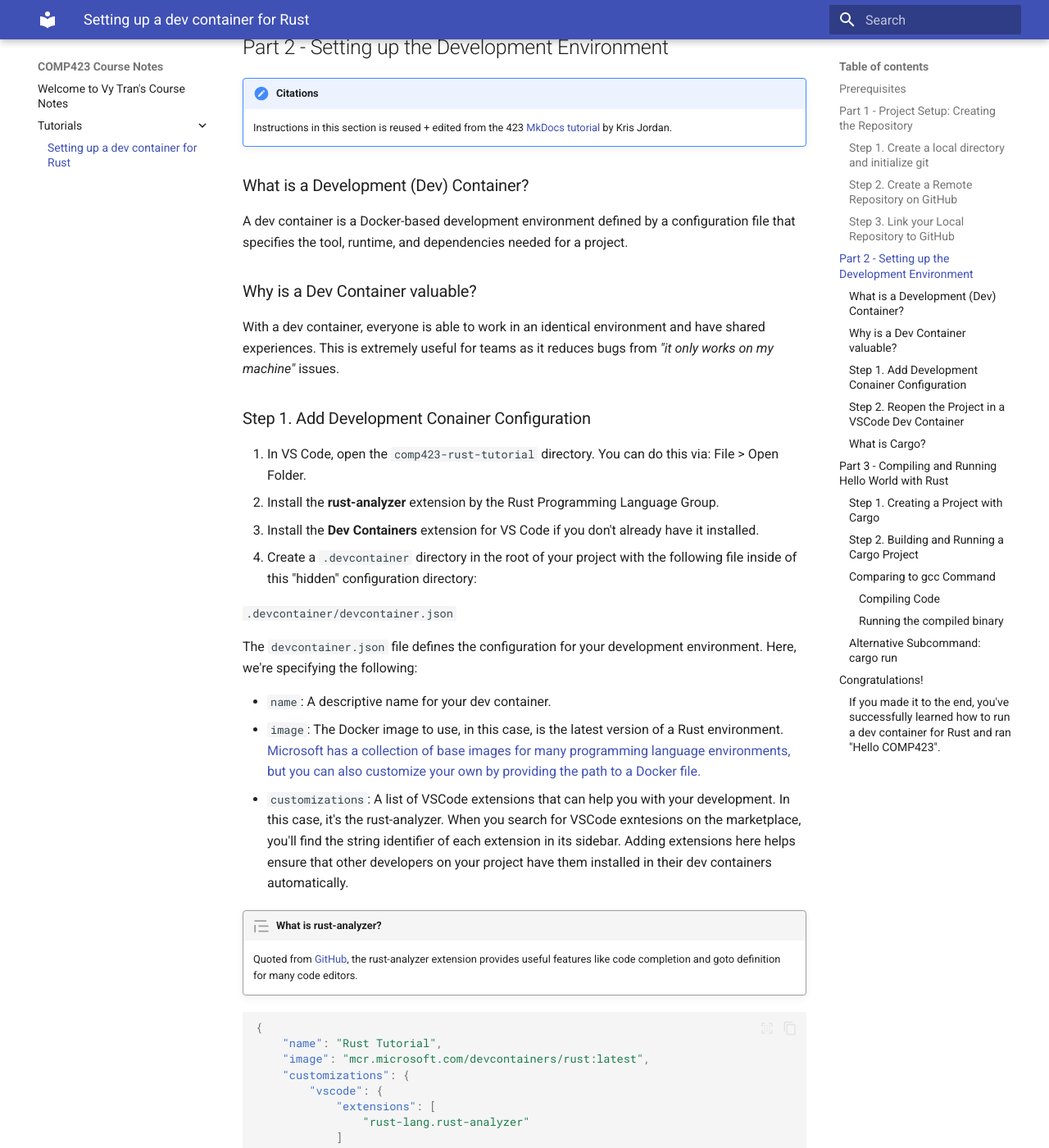
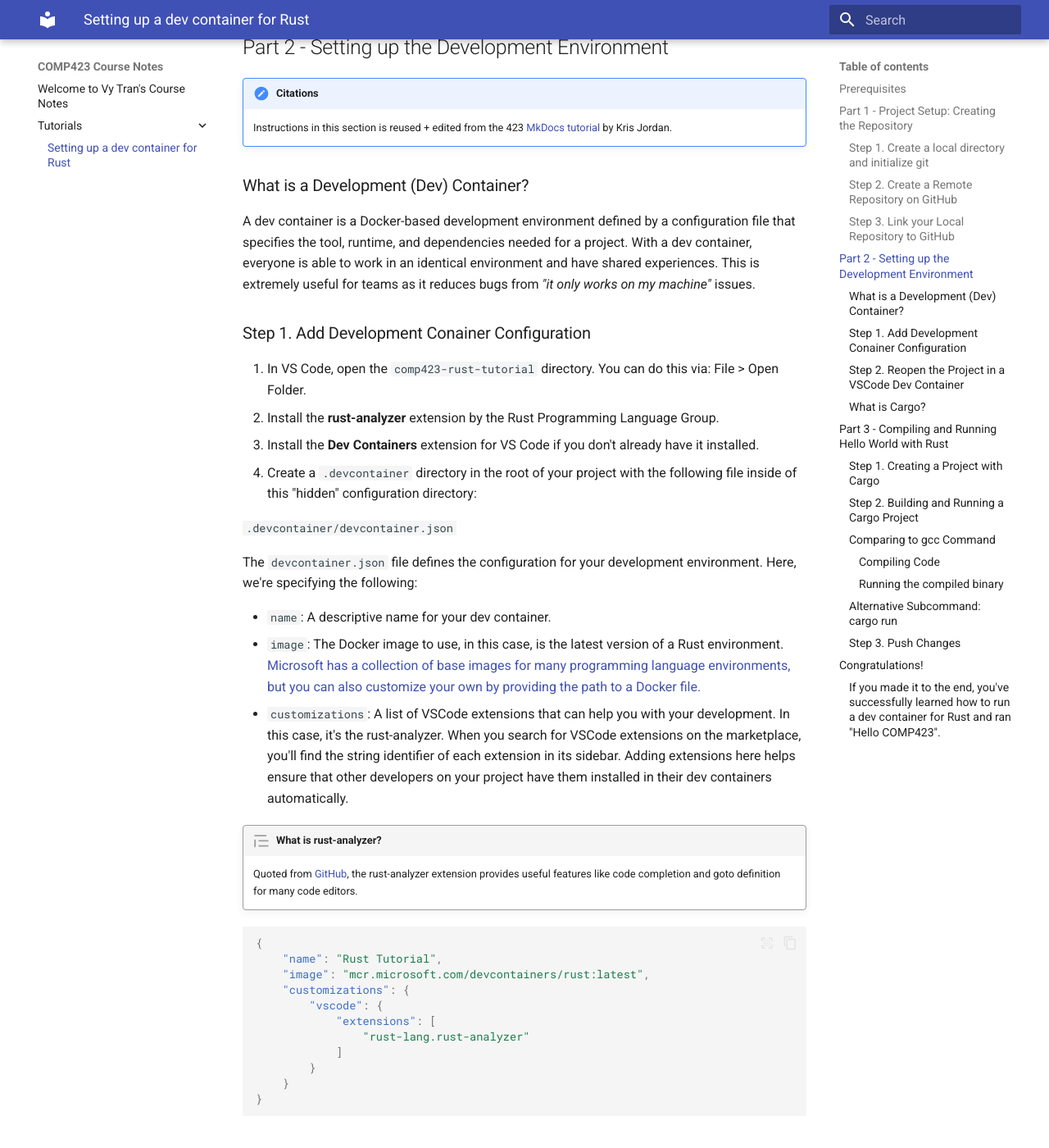
Before and after one commit to svytran/comp423-course-notes, an MkDocs documentation site: the page built from docs/tutorials/rust-setup.md, in a window 1280 px wide and 1400 px high, scrolled down 2715 px. Shown: the whole window at 82% size. Built offline with MkDocs 1.6.1 and Material for MkDocs 9.7.7, drawn with Linux system fonts in a browser that asks for light colours; some of the changed text lies outside the part shown.

Commit message:
Finalize Rust tutorial with grammar correction and push steps.

````diff
--- a/docs/tutorials/rust-setup.md
+++ b/docs/tutorials/rust-setup.md
@@ -77,9 +77,7 @@
 !!! note "Citations"
     Instructions in this section is reused + edited from the 423 [MkDocs tutorial](https://comp423-25s.github.io/resources/MkDocs/tutorial/) by Kris Jordan.
 ### What is a Development (Dev) Container?
-A dev container is a Docker-based development environment defined by a configuration file that specifies the tool, runtime, and dependencies needed for a project.
-### Why is a Dev Container valuable?
-With a dev container, everyone is able to work in an identical environment and have shared experiences. This is extremely useful for teams as it reduces bugs from *"it only works on my machine"* issues.
+A dev container is a Docker-based development environment defined by a configuration file that specifies the tool, runtime, and dependencies needed for a project. With a dev container, everyone is able to work in an identical environment and have shared experiences. This is extremely useful for teams as it reduces bugs from *"it only works on my machine"* issues.
 
 
 ### Step 1. Add Development Conainer Configuration
@@ -94,7 +92,7 @@
 
 * ```name```: A descriptive name for your dev container.
 * ```image```: The Docker image to use, in this case, is the latest version of a Rust environment. [Microsoft has a collection of base images for many programming language environments, but you can also customize your own by providing the path to a Docker file.](https://hub.docker.com/r/microsoft/vscode-devcontainers)
-* ```customizations```: A list of VSCode extensions that can help you with your development. In this case, it's the rust-analyzer. When you search for VSCode exntesions on the marketplace, you'll find the string identifier of each extension in its sidebar. Adding extensions here helps ensure that other developers on your project have them installed in their dev containers automatically.
+* ```customizations```: A list of VSCode extensions that can help you with your development. In this case, it's the rust-analyzer. When you search for VSCode extensions on the marketplace, you'll find the string identifier of each extension in its sidebar. Adding extensions here helps ensure that other developers on your project have them installed in their dev containers automatically.
 !!! quote "What is rust-analyzer?"
      Quoted from [GitHub](https://rust-analyzer.github.io/), the rust-analyzer extension provides useful features like code completion and goto definition for many code editors.
 ``` json
@@ -113,7 +111,7 @@
 ### Step 2. Reopen the Project in a VSCode Dev Container
 Reopen the project in the container by pressing ```Ctrl+Shift+P``` (or ```Cmd+Shift+P on Mac```), typing "Dev Containers: Reopen in Container" and selecting that option. This may take a few minutes while the image is downloaded and the requirements are installed.
 
-Once your dev container setup completes, close the current terminal tab (trash can), open a new terminal pane within VSCode, and try running ```rustc --version``` to see your dev container is running a recent version of Rust without much effort! (The most recent Rust version is 1.84.0 at the time of writing this in January 2025.)
+Once your dev container setup completes, close the current terminal tab (trash can), open a new terminal pane within VSCode, and try running ```rustc --version``` to see your dev container is running a recent version of Rust without much effort! (The most recent Rust version is __1.84.0__ at the time of writing this in January 2025.)
 
 !!! tip
     If this doesn't work, check that rustc is installed by running rustc -h. A help message should output to the console for the Rust compiler.
@@ -180,13 +180,23 @@
 vscode ➜ /workspaces/comp423-rust-tutorial/hello_comp423 (main) $ cargo run
     Finished `dev` profile [unoptimized + debuginfo] target(s) in 0.00s
      Running `target/debug/hello_comp423`
-Hello 423
+Hello COMP423
 ```
 Using ```cargo run``` is much more convenient than having to remember to run ```cargo build``` and then using the whole path to binary.
 
 !!! question "How is this different from ```build```?"
     * ```cargo build``` compiles the code in the project but doesn't run the resulting executable. It only produces the binary in the target/debug directory. You'll want to use this to check for compilation errors or build the executable without running it immediately.
     * ```cargo run``` combines the function of cargo build and running the compiled binary. It'll compile the project if needed and then immediately run the resulting executable. You'll want to use this if you want to test or debug your program and see its output quickly.
+### Step 3. Push Changes
+1. Add and commit your changes.
+```
+git add .
+git commit -m "Finished Rust tutorial"
+```
+2. Push your changes to GitHub
+```
+git push origin main
+```
 
 ## Congratulations!
 ### If you made it to the end, you've successfully learned how to run a dev container for Rust and ran "Hello COMP423".
````
Also changed, not shown: other parts of docs/tutorials/rust-setup.md (+3 -1 lines).
